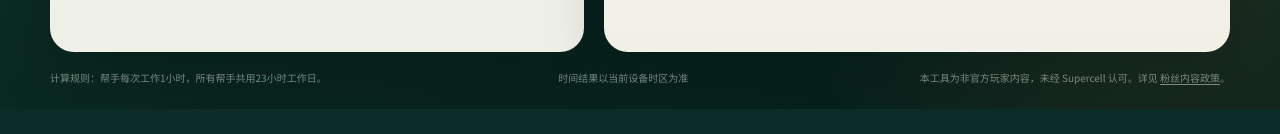
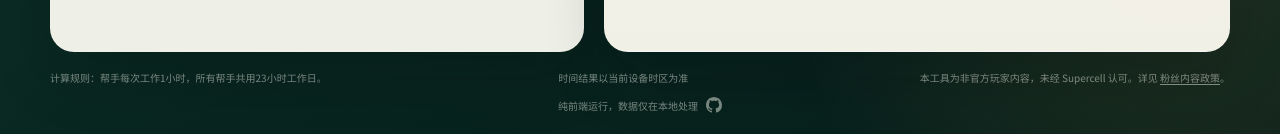
Before and after one commit to xxhh0822/time, a Vue app: page / in a window 1280 px wide. Shown: the part 778-912 px from the top of the page. Before the commit the page ends 887 px from the top, so only its background shows below. Built offline with nearby package versions, Linux system fonts and the light colour scheme.

Commit message:
feat: add local-processing footer

```diff
--- a/src/App.vue
+++ b/src/App.vue
@@ -381,13 +381,32 @@
       </section>
     </main>
 
-    <footer>
+    <footer class="site-footer">
+      <div class="footer-notes">
         <span>计算规则：帮手每次工作1小时，所有帮手共用23小时工作日。</span>
         <span>时间结果以当前设备时区为准</span>
         <span>
           本工具为非官方玩家内容，未经 Supercell 认可。详见
           <a href="https://supercell.com/en/fan-content-policy/" target="_blank" rel="noreferrer">粉丝内容政策</a>。
         </span>
+      </div>
+      <div class="footer-security">
+        <span>纯前端运行，数据仅在本地处理</span>
+        <a
+          href="https://github.com/xxhh0822/time"
+          target="_blank"
+          rel="noopener noreferrer"
+          aria-label="GitHub 仓库"
+          title="GitHub 仓库"
+        >
+          <svg viewBox="0 0 16 16" width="16" height="16" aria-hidden="true" focusable="false">
+            <path
+              fill="currentColor"
+              d="M8 0C3.58 0 0 3.58 0 8c0 3.54 2.29 6.53 5.47 7.59.4.07.55-.17.55-.38 0-.19-.01-.82-.01-1.49-2.01.37-2.53-.49-2.69-.94-.09-.23-.48-.94-.82-1.13-.28-.15-.68-.52-.01-.53.63-.01 1.08.58 1.23.82.72 1.21 1.87.87 2.33.66.07-.52.28-.87.51-1.07-1.78-.2-3.64-.89-3.64-3.95 0-.87.31-1.59.82-2.15-.08-.2-.36-1.02.08-2.12 0 0 .67-.21 2.2.82.64-.18 1.32-.27 2-.27s1.36.09 2 .27c1.53-1.04 2.2-.82 2.2-.82.44 1.1.16 1.92.08 2.12.51.56.82 1.27.82 2.15 0 3.07-1.87 3.75-3.65 3.95.29.25.54.73.54 1.48 0 1.07-.01 1.93-.01 2.2 0 .21.15.46.55.38A8.01 8.01 0 0 0 16 8c0-4.42-3.58-8-8-8Z"
+            />
+          </svg>
+        </a>
+      </div>
     </footer>
   </div>
 </template>
--- a/src/style.css
+++ b/src/style.css
@@ -695,19 +695,48 @@
   line-height: 1.7;
 }
 
-footer {
+.site-footer {
   display: flex;
-  flex-wrap: wrap;
-  justify-content: space-between;
-  gap: 20px;
+  flex-direction: column;
+  gap: 12px;
   margin-top: 18px;
   color: rgba(242, 246, 237, 0.48);
   font-size: 10px;
 }
 
-footer a {
+.footer-notes {
+  display: flex;
+  flex-wrap: wrap;
+  justify-content: space-between;
+  gap: 20px;
+  width: 100%;
+}
+
+.footer-security {
+  display: flex;
+  align-items: center;
+  justify-content: center;
+  gap: 8px;
+}
+
+.site-footer a {
   color: inherit;
   text-underline-offset: 2px;
+}
+
+.footer-security a {
+  display: inline-flex;
+  transition: color 0.15s;
+}
+
+.footer-security a:hover {
+  color: #f2c159;
+}
+
+.footer-security a:focus-visible {
+  outline: 3px solid rgba(242, 193, 89, 0.35);
+  outline-offset: 3px;
+  border-radius: 2px;
 }
 
 @media (max-width: 900px) {
@@ -808,7 +837,7 @@
     gap: 4px;
   }
 
-  footer {
+  .footer-notes {
     flex-direction: column;
     gap: 5px;
   }
```
Also changed, not shown: 1 other file (tests, documents, lock files or other folders). Lines whose indentation alone changed are shown as unchanged.
